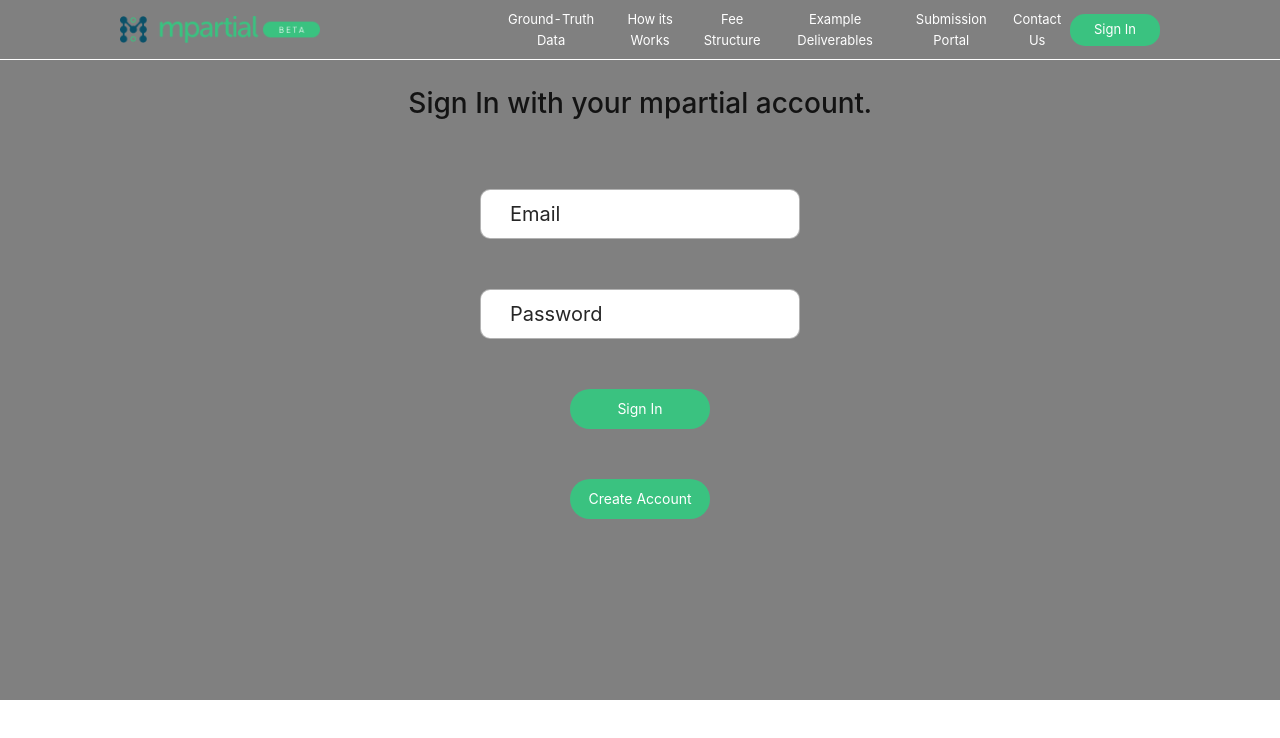
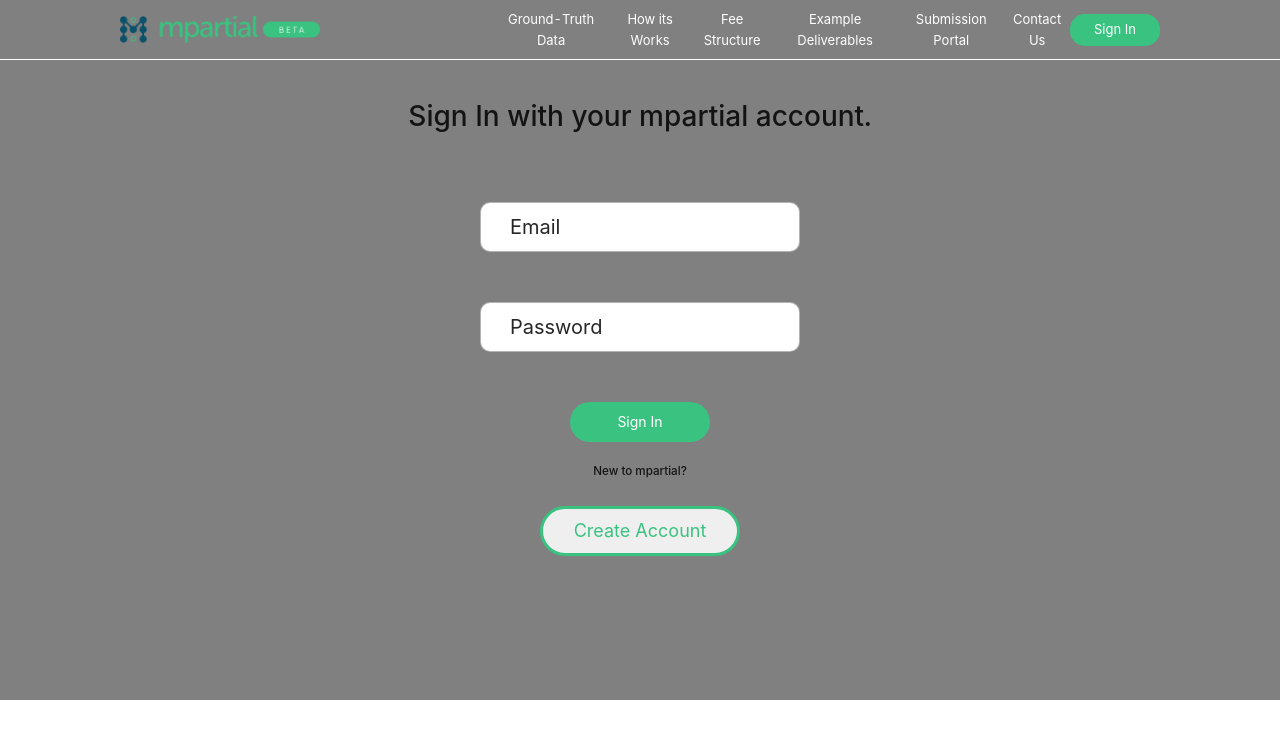
Before and after one commit to MuhammadBilal-arch/mpartial-theme, a React (Create React App) app: page /login in a window 1280 px wide. Shown: the top 738 px of the page. Built offline with nearby package versions, Linux system fonts and the light colour scheme.

Commit message:
Login page buttons added

```diff
--- a/src/components/Login/login.jsx
+++ b/src/components/Login/login.jsx
@@ -15,7 +15,8 @@ export const login = () => {
         </div>
       </form>
       <button className={classes.LhiWButton}>Sign In</button>
-      <button className={classes.LhiWButton}>Create Account</button>
+      <h5>New to mpartial?</h5>
+      <button className={classes.CLhiWButton}>Create Account</button>
     </div>
   );
 };
--- a/src/components/Login/login.module.css
+++ b/src/components/Login/login.module.css
@@ -1,5 +1,4 @@
 .LoginPage{
-
     width:100%;
     height:700px;
     background-color: gray;
@@ -9,7 +8,7 @@
     flex-direction: column;
 }
 .LoginPage h1{
-    margin-top: -100px;
+    margin-top: -50px;
 }
 .LoginPage form {
 padding: 50px 0px;
@@ -56,4 +55,19 @@ padding: 50px 0px;
     height: 40px;
     text-align: center;
     transition: 0.5s;
+    margin-bottom: 20px;
 }
+
+.CLhiWButton{
+    margin-top: 20px;
+    border-radius: 30px;
+    /* background-color:  #3AC280; */
+    outline: none;
+    border: 3px solid #3AC280;
+    color: #3AC280;
+    font-size: 18px;
+    width: 200px;
+    height: 50px;
+    text-align: center;
+    transition: 0.5s;
+}
--- a/src/components/Nav/Nav.jsx
+++ b/src/components/Nav/Nav.jsx
@@ -14,7 +14,7 @@ export const Nav = ({NcolorBG , NtextColor}) => {
          <img src={Logo} alt=''/>
         {
             <ul className = {classes.showUL}>
-                <li>{LoginPage ? <Link to='/'>Ground-Truth Data</Link> :<a href='#Ground-Truth-Data' alt='' style={{color: NtextColor}}>Ground-Truth Data</a>}</li>
+                <li>{LoginPage ? <Link to='/' onClick = {() => setLoginPage(false)}>Ground-Truth Data</Link> :<a href='#Ground-Truth-Data' alt='' style={{color: NtextColor}}>Ground-Truth Data</a>}</li>
                 <li>{LoginPage ? <Link to='/' onClick = {() => setLoginPage(false)}>How its Works</Link> :<a href='#How-It-Works' alt='' style={{color: NtextColor}}>How its Works</a>}</li>
                 <li>{LoginPage ? <Link to='/' onClick = {() => setLoginPage(false)}>Fee Structure</Link> :<a href='#Fee-Structure' alt='' style={{color: NtextColor}}>Fee Structure</a>}</li>
                 <li>{LoginPage ? <Link to='/' onClick = {() => setLoginPage(false)}>Example Deliverables</Link> :<a href='#Example-Deliverables' alt='' style={{color: NtextColor}}>Example Deliverables</a>}</li>
--- a/src/components/VideoSection/VideoSection.jsx
+++ b/src/components/VideoSection/VideoSection.jsx
@@ -3,7 +3,7 @@ import classes from './VideoSection.module.css'
 import videoSrc from '../../video/homepage.mp4'
 export const VideoSection = () => {
   return (
-    <div className= {classes.VideoSection}>
+    <div className= {classes.VideoSection} id = 'Ground-Truth-Data'>
       <video autoPlay playsInline loop muted className={classes.VideoContainer}>
         <source src={videoSrc} type="video/mp4"></source>
       </video>
```
